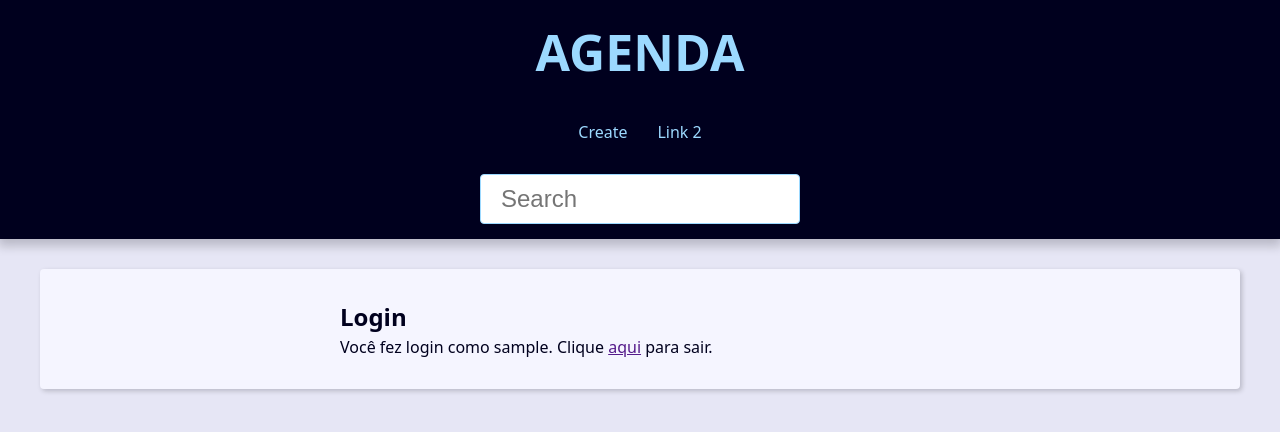
After one commit to mxxIIbruno/projeto-agenda-django, a Django app: page /user/login/ in a window 1280 px wide. The commit adds this page. Shown: the top 432 px of the page. Run offline with Django 5.2, Linux system fonts and the light colour scheme; the visitor is signed in with stand-in values (Sample User, id 1).

Commit message:
Criando o sistema de login e logout + AutheticationForm e django.contrib.auth

```diff
--- /dev/null
+++ b/contact/templates/contact/login.html
@@ -0,0 +1,15 @@
+{% extends "global/base.html" %}
+
+{% block content %}
+    <div class="form-wrapper">
+        <h2>Login</h2>
+        {% if user.is_authenticated  %}
+            <p>
+                Você fez login como {{ user.username }}.
+                Clique <a href="">aqui</a> para sair.
+            </p>
+        {% else %}
+            {% include "contact/partials/_user-form.html" %}
+        {% endif %}
+    </div>
+{% endblock content %}
--- a/contact/urls.py
+++ b/contact/urls.py
@@ -15,4 +15,6 @@ urlpatterns = [
 
     # user
     path('user/create/', views.register, name='register'),
+    path('user/login/', views.login_view, name='login'),
+    path('user/logout/', views.logout_view, name='logout'),
 ]
--- a/contact/views/user_forms.py
+++ b/contact/views/user_forms.py
@@ -1,5 +1,6 @@
+from django.contrib.auth.forms import AuthenticationForm
 from django.shortcuts import render, redirect
-from django.contrib import messages
+from django.contrib import messages, auth
 from contact.forms import RegisterForm
 
 
@@ -21,3 +22,28 @@ def register(request):
         template_name='contact/register.html',
         context={'form': form}
     )
+
+
+def login_view(request):
+    form = AuthenticationForm(request=request)
+
+    if request.method == 'POST':
+        form = AuthenticationForm(request=request, data=request.POST)
+
+        if form.is_valid():
+            user = form.get_user()
+            auth.login(request=request, user=user)
+            messages.success(request=request, message='Logado com sucesso')
+            return redirect('contact:index')
+        messages.error(request=request, message='Login inválido!')
+
+    return render(
+        request=request,
+        template_name='contact/login.html',
+        context={'form': form}
+    )
+
+
+def logout_view(request):
+    auth.logout(request=request)
+    return redirect('contact:login')
```
Also changed, not shown: contact/templates/contact/partials/_user-from.html (added, +30 -0 lines), contact/templates/contact/register.html (+1 -30 lines).
